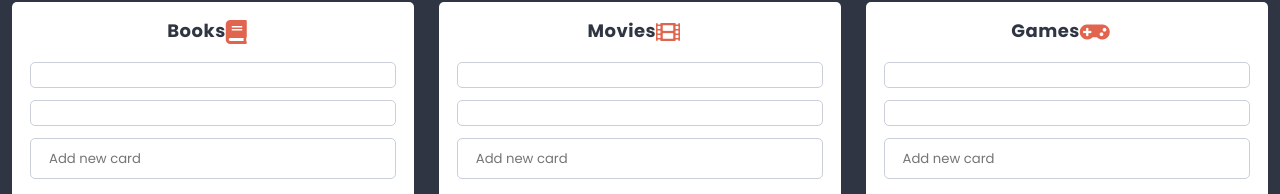
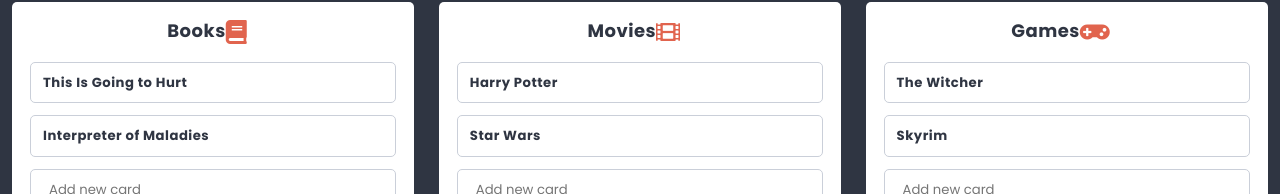
Before and after one commit to AsiaZmudziak/React.js, a React app: page / in a window 1280 px wide. Shown: the part 430-624 px from the top of the page. Built offline with nearby package versions, Linux system fonts and the light colour scheme.

Commit message:
finish Card component

```diff
--- a/package.json
+++ b/package.json
@@ -5,7 +5,8 @@
   "main": "index.js",
   "scripts": {
     "start": "webpack-dev-server --mode development --open --hot",
-    "build": "webpack --mode production"
+    "build": "webpack --mode production",
+    "lint": "eslint src/"
   },
   "keywords": [],
   "author": "",
@@ -21,8 +22,11 @@
     "@babel/plugin-proposal-class-properties": "^7.4.0",
     "@babel/preset-env": "^7.4.3",
     "@babel/preset-react": "^7.0.0",
+    "babel-eslint": "^10.1.0",
     "babel-loader": "^8.0.5",
     "css-loader": "^2.1.1",
+    "eslint": "^7.18.0",
+    "eslint-plugin-react": "^7.22.0",
     "html-webpack-plugin": "^3.2.0",
     "mini-css-extract-plugin": "^0.5.0",
     "node-sass": "^4.11.0",
--- a/src/components/Card/Card.js
+++ b/src/components/Card/Card.js
@@ -10,7 +10,7 @@
   render() {
     return (
       <section className={styles.component}>
-        <h4 className={styles.title}></h4>
+        <h4 className={styles.title}>{this.props.title}</h4>
       </section>
     );
   }
```
Also changed, not shown: src/components/App/App.js (+4 -4 lines), .eslintrc.json (added), 1 other file (tests, documents, lock files or other folders).
